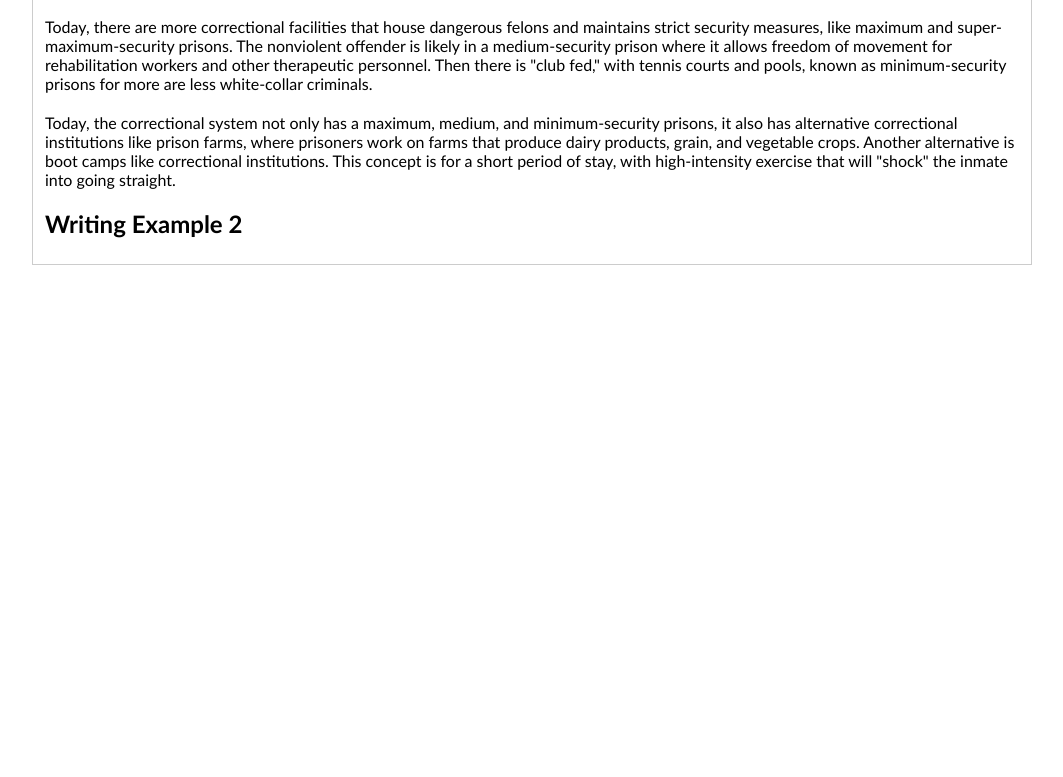
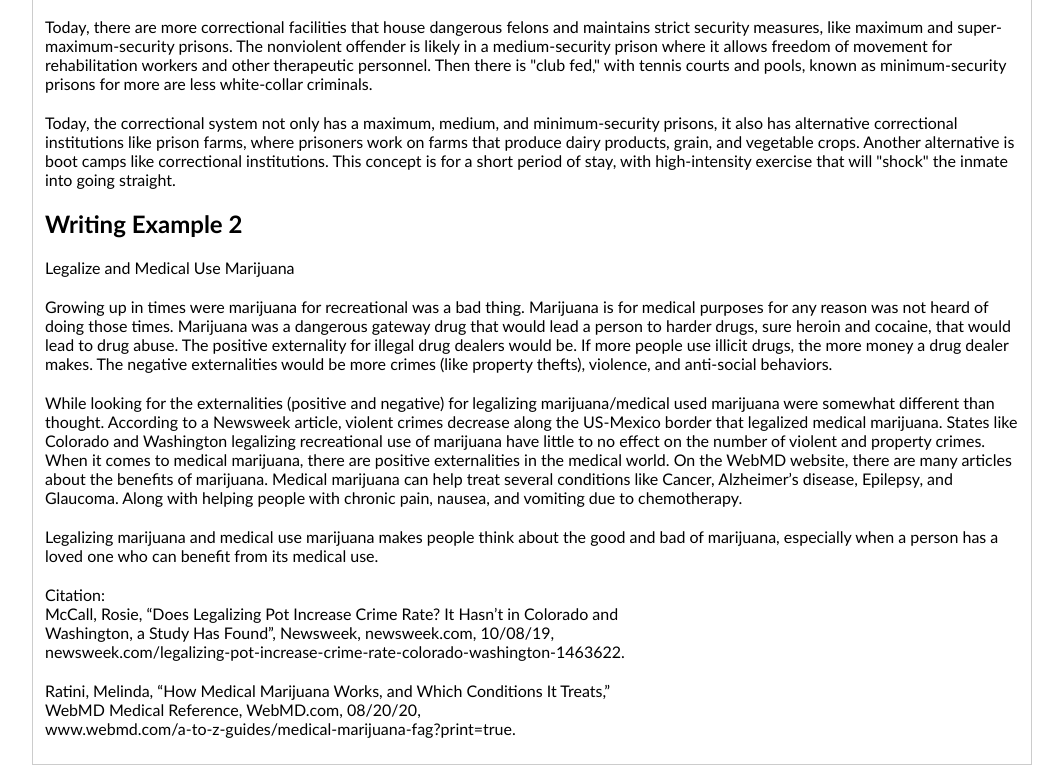
Before and after one commit to gbtidwell/portfolio, a plain HTML site: page workexamples.html in a window 1280 px wide. Shown: the part 695-1472 px from the top of the page, without its empty margins (108-1171 px from the left). Before the commit the page ends 1010 px from the top, so only its background shows below. Drawn offline with nearby package versions, Linux system fonts and the light colour scheme.

Commit message:
Add files via upload

```diff
--- a/workexamples.html
+++ b/workexamples.html
@@ -77,6 +77,38 @@
 				 with high-intensity exercise that will "shock" the inmate into going straight.
 			  </p>
               <h2>Writing Example 2</h2>
+			  <p>Legalize and Medical Use Marijuana</p>
+			  <p>Growing up in times were marijuana for recreational was a bad thing. Marijuana is for medical
+			     purposes for any reason was not heard of doing those times. Marijuana was a dangerous gateway
+				 drug that would lead a person to harder drugs, sure heroin and cocaine, that would lead to
+				 drug abuse. The positive externality for illegal drug dealers would be. If more people use
+				 illicit drugs, the more money a drug dealer makes. The negative externalities would be more
+				 crimes (like property thefts), violence, and anti-social behaviors.
+			  </p>
+			  <p>While looking for the externalities (positive and negative) for legalizing marijuana/medical
+			     used marijuana were somewhat different than thought. According to a Newsweek article,
+				 violent crimes decrease along the US-Mexico border that legalized medical marijuana.
+				 States like Colorado and Washington legalizing recreational use of marijuana have little
+				 to no effect on the number of violent and property crimes. When it comes to medical marijuana,
+				 there are positive externalities in the medical world. On the WebMD website, there are many
+				 articles about the benefits of marijuana. Medical marijuana can help treat several conditions
+				 like Cancer, Alzheimer’s disease, Epilepsy, and Glaucoma. Along with helping people with
+				 chronic pain, nausea, and vomiting due to chemotherapy.
+			  </p>
+			  <p>Legalizing marijuana and medical use marijuana makes people think about the good and bad
+			     of marijuana, especially when a person has a loved one who can benefit from its medical use.
+			  </p>
+
+
+			  <p>Citation:<br>
+				 McCall, Rosie, “Does Legalizing Pot Increase Crime Rate? It Hasn’t in Colorado and <br>
+				 Washington, a Study Has Found”, Newsweek, newsweek.com, 10/08/19,<br>
+				 newsweek.com/legalizing-pot-increase-crime-rate-colorado-washington-1463622.<br>
+			  </p>
+			  <p>Ratini, Melinda, “How Medical Marijuana Works, and Which Conditions It Treats,”<br>
+				 WebMD Medical Reference, WebMD.com, 08/20/20,<br>
+				 www.webmd.com/a-to-z-guides/medical-marijuana-fag?print=true.<br>
+			  </p>
         </div>
 
         <div id="WebProject" class="tabcontent">
```
